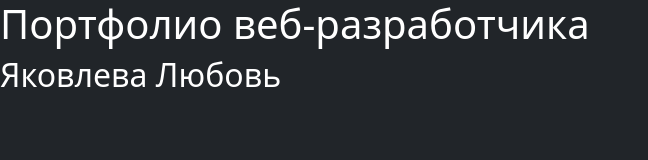
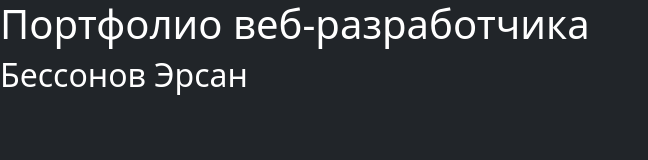
Before and after one commit to Monid73/portfolio2, a plain HTML site: page index.html in a window 1280 px wide. Shown: the whole page, without its empty margins (0-648 px from the left). Drawn offline with nearby package versions, Linux system fonts and the light colour scheme.

Commit message:
Update index.html

```diff
--- a/index.html
+++ b/index.html
@@ -9,6 +9,6 @@
 </head>
 <body class="bg-dark text-white">
     <h1>Портфолио веб-разработчика</h1>
-    <h2>Яковлева Любовь</h2>
+    <h2>Бессонов Эрсан</h2>
 </body>
 </html>
```
